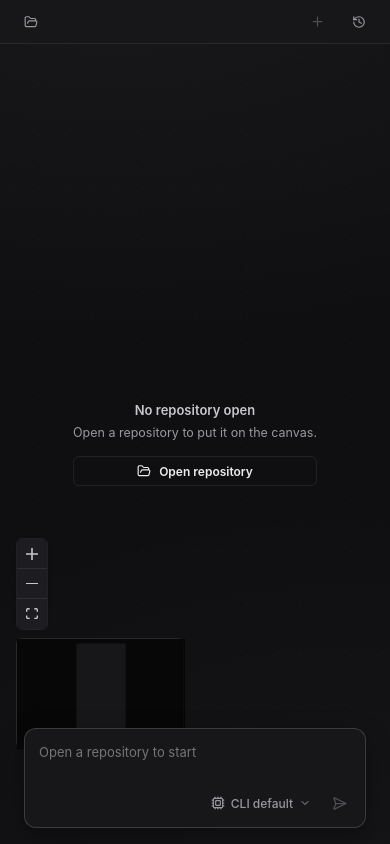
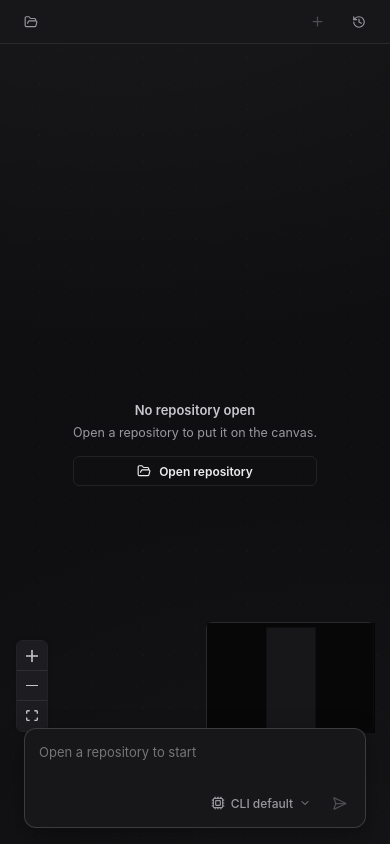
Before and after one commit to whosgotch/orbital, a React (Vite) app in the folder app/: page / in a window 390 px wide. Built offline with nearby package versions, Linux system fonts and the light colour scheme.

Commit message:
style(app): move minimap to the opposite canvas corner from zoom cont...

```diff
--- a/app/src/canvas/GraphMap.tsx
+++ b/app/src/canvas/GraphMap.tsx
@@ -373,7 +373,7 @@ export function GraphMap({ nodes, edges, selectedNodeId, selectedMissionId, runn
       >
         <Background variant={BackgroundVariant.Dots} gap={26} size={1} color="rgba(255, 255, 255, 0.06)" />
         <MiniMap
-          position="bottom-left"
+          position="bottom-right"
           pannable
           zoomable
           style={{ width: 168, height: 110 }}
--- a/app/src/styles.css
+++ b/app/src/styles.css
@@ -2045,13 +2045,28 @@ dd {
   fill: var(--soft);
 }
 
-/* Margins keep controls/minimap above the prompt bar strip on narrow windows; the .react-flow__panel.bottom rule (below) pins bottom: 0 separately. */
+/* Canvas chrome sits in the two bottom corners rather than stacked into one tall
+   column up the left edge: zoom controls bottom-left, minimap bottom-right. */
 .react-flow__panel.react-flow__controls {
-  margin: 0 0 214px 16px;
+  margin: 0 0 16px 16px;
 }
 
 .react-flow__panel.react-flow__minimap {
-  margin: 0 0 96px 16px;
+  margin: 0 16px 16px 0;
+  transition: margin-right 160ms ease-out;
+}
+
+/* The task panel overlays the right edge of the canvas; slide the minimap clear of it. */
+.canvas-shell.panel-open .react-flow__panel.react-flow__minimap {
+  margin-right: calc(var(--task-panel-width) + 16px);
+}
+
+/* Narrow windows: the centered prompt bar reaches the corners, so lift both above it. */
+@media (max-width: 1100px) {
+  .react-flow__panel.react-flow__controls,
+  .react-flow__panel.react-flow__minimap {
+    margin-bottom: 112px;
+  }
 }
 
 .react-flow__minimap {
```
